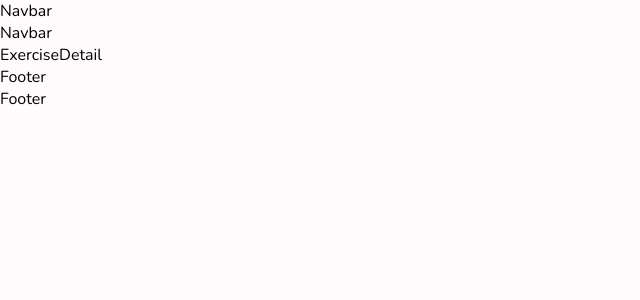
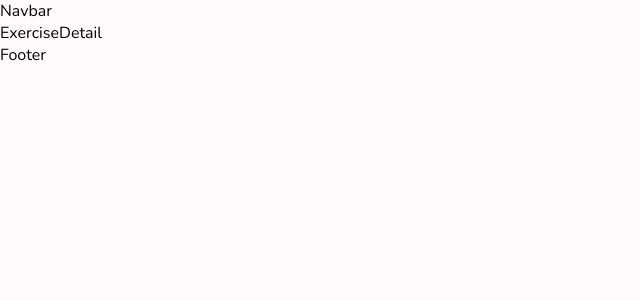
Before and after one commit to AbdulQuayyum/soft-gym, a React (Vite) app: page /Exercise/1 in a window 1280 px wide. Shown: the top 300 px of the page, without its empty margins (0-640 px from the left). Built offline with nearby package versions, Linux system fonts and the light colour scheme.

Commit message:
Cooking in progress

```diff
--- a/src/Routes/Main.Routes.jsx
+++ b/src/Routes/Main.Routes.jsx
@@ -1,20 +1,14 @@
 import React from 'react'
-import { Box } from '@mui/material';
 import { Routes, Route } from "react-router-dom"
 
 import { ExerciseDetail, Home } from "../Views/Index"
-import { Footer, Navbar } from "../Components/Index"
 
 const MainRoutes = () => {
     return (
-        <Box width="400px" sx={{ width: { xl: '1488px' } }} m="auto">
-            <Navbar />
-            <Routes>
-                <Route path="/" element={<Home />} />
-                <Route path="/Exercise/:id" element={<ExerciseDetail />} />
-            </Routes>
-            <Footer />
-        </Box>
+        <Routes>
+            <Route path="/" element={<Home />} />
+            <Route path="/Exercise/:id" element={<ExerciseDetail />} />
+        </Routes>
     )
 }
 
```
